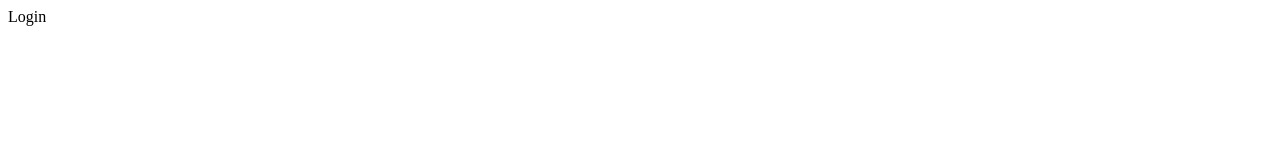
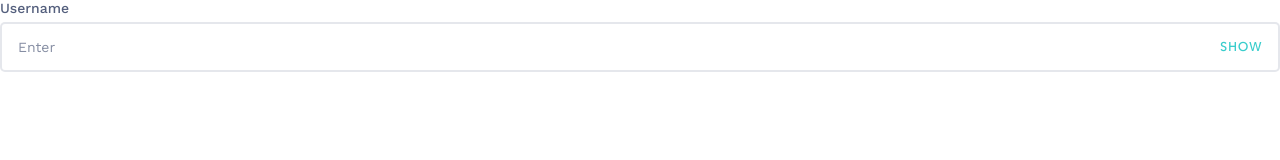
Before and after one commit to AgomohC/lendsqr-fe-test, a React (Vite) app: page /login in a window 1280 px wide. Shown: the top 160 px of the page. Built offline with nearby package versions, Linux system fonts and the light colour scheme.

Commit message:
completed input component

```diff
--- a/src/components/Input.tsx
+++ b/src/components/Input.tsx
@@ -1,5 +1,44 @@
-const Input = () => {
-	return <div>Input</div>
+import "../styles/input.scss"
+import { useState } from "react"
+type InputProps = {
+	placeholder: string
+	type: "text" | "password" | "email"
+	label?: string
+	className?: string
+	isAuth?: true
+}
+
+const Input = ({ placeholder, type, label, isAuth }: InputProps) => {
+	const [showPassword, setShowPassword] = useState(false)
+
+	const modifiedType = (type: string) => {
+		if (type !== "password") {
+			return type
+		}
+		return showPassword ? "text" : "password"
+	}
+	return (
+		<div className='input-cont'>
+			<label className='input-cont__label'>{label}</label>
+			<div className='input-cont__container'>
+				<input
+					type={modifiedType(type)}
+					placeholder={placeholder}
+					className={`input-cont__container__input ${
+						!isAuth ? "input-cont__container__input--dashboard" : ""
+					}`}
+				/>
+				{type == "password" ? (
+					<p
+						className='input-cont__container__show'
+						onClick={() => setShowPassword(!showPassword)}
+					>
+						Show
+					</p>
+				) : null}
+			</div>
+		</div>
+	)
 }
 
 export default Input
--- a/src/pages/Login.tsx
+++ b/src/pages/Login.tsx
@@ -1,5 +1,14 @@
+import Input from "../components/Input"
+
 const Login = () => {
-	return <div>Login</div>
+	return (
+		<Input
+			placeholder='enter'
+			type='password'
+			label='username'
+			// isAuth
+		/>
+	)
 }
 
 export default Login
--- a/src/styles/_variables.scss
+++ b/src/styles/_variables.scss
@@ -1,13 +1,25 @@
+// Fonts
+@font-face {
+	font-family: "Avenir Next";
+	src: url("../assets/fonts/avenir_next_font-webfont.woff2") format("woff2"),
+		url("../assets/fonts/avenir_next_font-webfont.woff") format("woff");
+}
+@import url("https://fonts.googleapis.com/css2?family=Work+Sans:wght@400;500;600;700&display=swap");
+
 $font-weights: (
-	regular: 400,
-	medium: 500,
-	large: 600,
-	xl: 700,
+	"regular": 400,
+	"medium": 500,
+	"large": 600,
+	"xl": 700,
 );
 @function weight($weight-name) {
-	@return map-get($map: font-weight, $key: $weight-name);
+	@return map-get($map: $font-weights, $key: $weight-name);
+}
+@function chooseFont($font-family) {
+	@return $font-family, sans-serif;
 }
 
 // colors
 $primary-color: #39cdcc;
 $secondary-color: #213f7d;
+$gray-main: #545f7d;
--- a/src/styles/index.scss
+++ b/src/styles/index.scss
@@ -1,10 +1,8 @@
-@import url("https://fonts.googleapis.com/css2?family=Work+Sans:wght@400;500;600;700&display=swap");
-@import url("https://fonts.cdnfonts.com/css/avenir-next-lt-pro");
 @import "./resets";
 @import "./variables";
 @import "./mixins";
+
 body {
 	font-size: 16px;
 	letter-spacing: 0.1em;
-	color: #39cdcc;
 }
--- /dev/null
+++ b/src/styles/input.scss
@@ -0,0 +1,65 @@
+@import "./mixins";
+@import "./variables";
+@import "./resets";
+
+.input-cont {
+	min-width: 100%;
+	position: relative;
+	@include flex__align-start(6px, column);
+	&__label {
+		text-transform: capitalize;
+		font-family: chooseFont("Work Sans");
+		font-weight: weight("medium");
+		font-size: 0.875rem;
+		line-height: 1rem;
+		color: $gray-main;
+	}
+
+	&__container {
+		@include flex__justify-between(0, row);
+		width: 100%;
+		height: 100%;
+		position: relative;
+		&__input {
+			width: 100%;
+			height: 50px;
+			padding: 0 1rem;
+			background: #ffffff;
+			border: 2px solid rgba(84, 95, 125, 0.15);
+			border-radius: 5px;
+
+			&:focus {
+				outline: none;
+			}
+
+			&::placeholder {
+				font-family: chooseFont("Avenir Next");
+				font-weight: weight("regular");
+				font-size: 0.875rem;
+				line-height: 19px;
+				color: $gray-main;
+				text-transform: capitalize;
+				opacity: 0.6;
+			}
+			&--dashboard::placeholder {
+				font-family: chooseFont("Work Sans");
+				line-height: 1rem;
+				opacity: 0.7;
+			}
+		}
+
+		&__show {
+			position: absolute;
+			right: 1.125rem;
+			cursor: pointer;
+			color: $primary-color;
+			font-family: chooseFont("Avenir Next");
+			font-weight: weight(large);
+			font-size: 0.75rem;
+			line-height: 1rem;
+			text-align: center;
+			letter-spacing: 0.1em;
+			text-transform: uppercase;
+		}
+	}
+}
```
Also changed, not shown: src/assets/fonts/avenir_next_font-webfont.woff (added), src/assets/fonts/avenir_next_font-webfont.woff2 (added).
